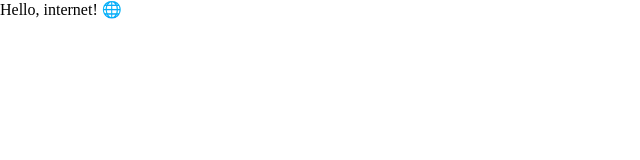
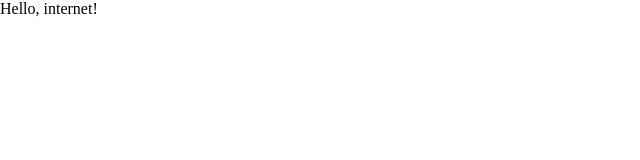
Before and after one commit to joshuacerbito/git-with-interns, a plain HTML site: page index.html in a window 1280 px wide. Shown: the full height of the page, 0-640 px from the left. Drawn offline with Linux system fonts and the light colour scheme.

Commit message:
remove emoji

```diff
--- a/index.html
+++ b/index.html
@@ -10,6 +10,6 @@
     <script src="./script.js" defer></script>
   </head>
   <body>
-    Hello, internet! 🌐
+    Hello, internet!
   </body>
 </html>
```
